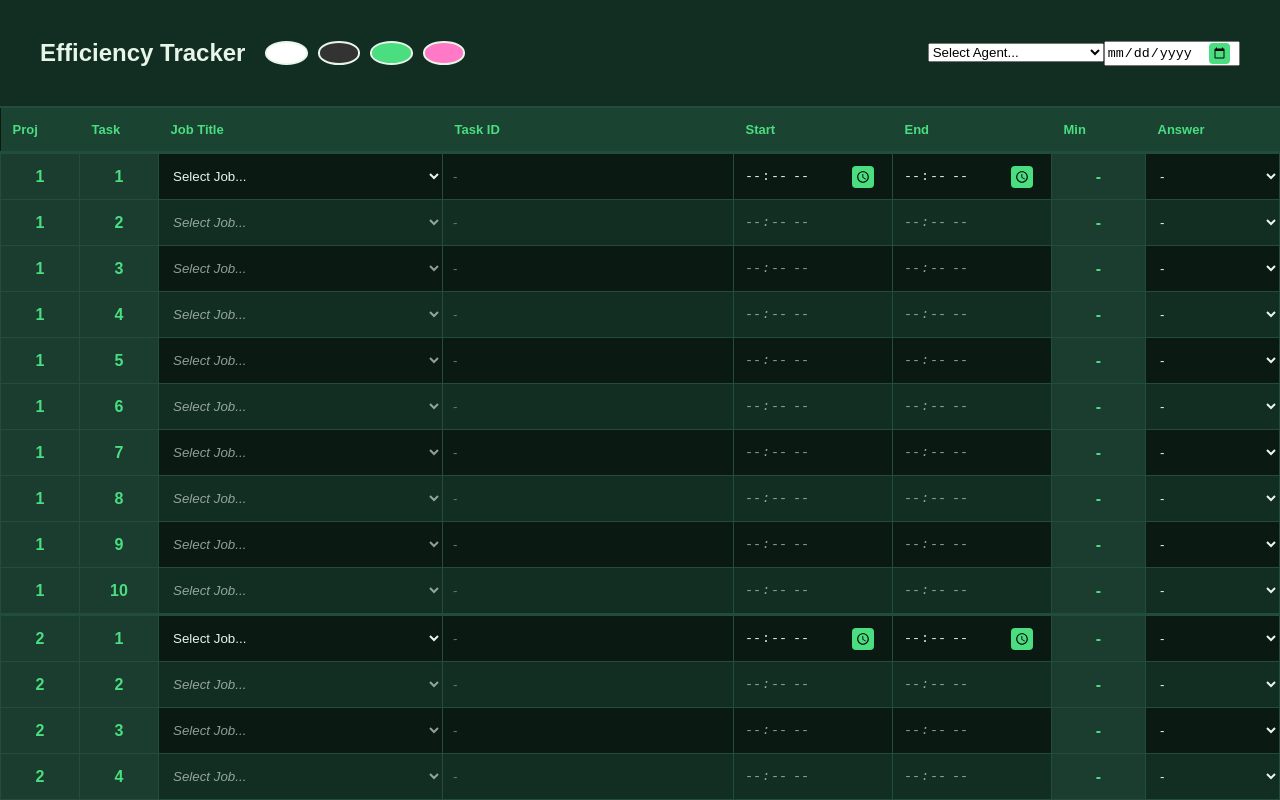
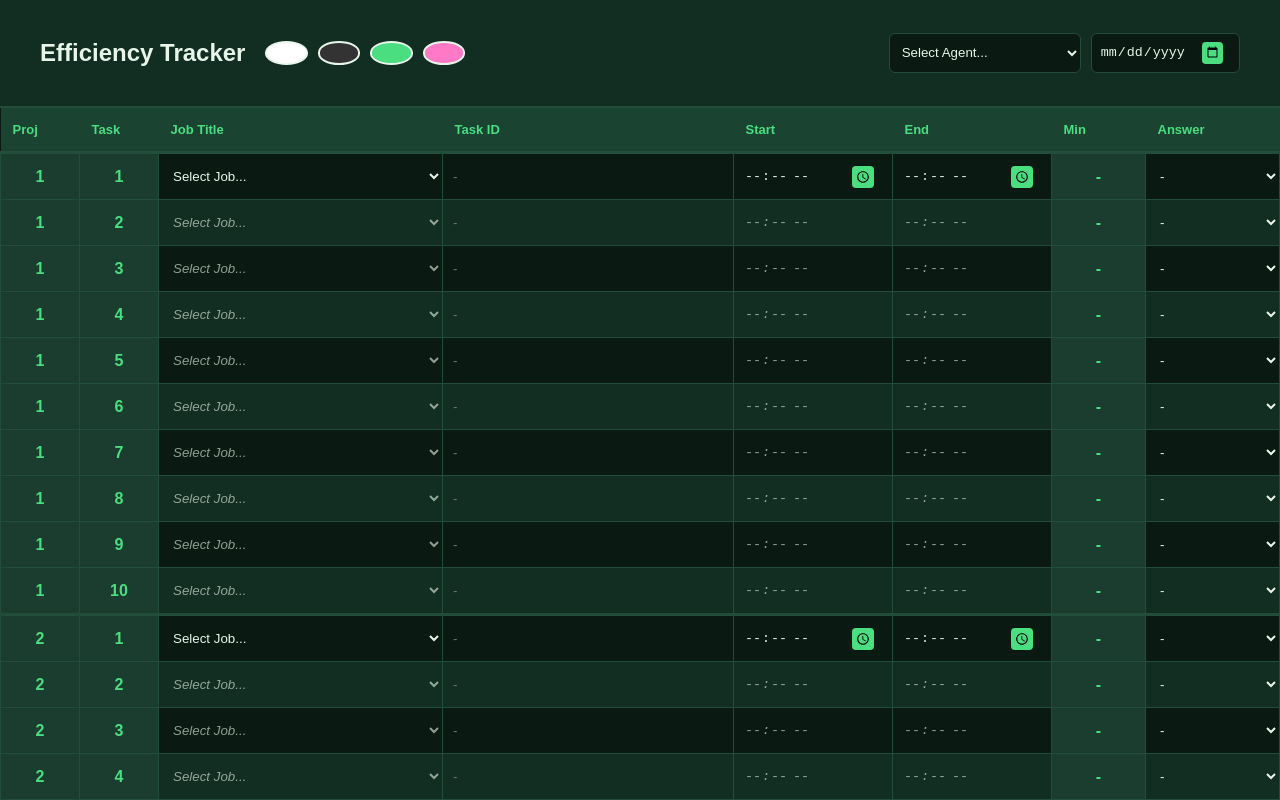
Before and after one commit to beripot/taskTracker, a React (Vite) app in the folder taskTracker/: page / in a window 1280 px wide. Shown: the top 800 px of the page. Built offline with nearby package versions, Linux system fonts and the light colour scheme.

Commit message:
white space fix

```diff
--- a/taskTracker/src/App.css
+++ b/taskTracker/src/App.css
@@ -49,14 +49,18 @@
 
 /* 1. Global Reset */
 body, html {
-  margin: 0; padding: 0;
+  margin: 0;
+  padding: 0;
   background-color: var(--deep-bg);
   color: var(--text-main);
   font-family: sans-serif;
+  width: 100%;
+  overflow-x: hidden;
 }
 
 .container {
   min-height: 100vh;
+  width: 100vw;
   display: flex;
   flex-direction: column;
 }
@@ -69,6 +73,7 @@ body, html {
   display: flex;
   justify-content: space-between;
   align-items: center;
+  box-sizing: border-box;
 }
 
 .theme-controls { display: flex; gap: 10px; }
@@ -85,13 +90,27 @@ body, html {
 .btn-emerald { background: #4ade80; }
 .btn-cyber { background: #ff79c6; }
 
-/* 3. Table Layout (FIXED TO PREVENT SHIFTING) */
-.table-container { flex-grow: 1; overflow: auto; }
+.global-inputs { display: flex; gap: 10px; }
+.global-inputs select, .global-inputs input {
+  background-color: var(--deep-bg);
+  border: 1px solid var(--border-green);
+  color: var(--text-main);
+  padding: 8px;
+  border-radius: 6px;
+}
+
+/* 3. Table Layout - The Fix for White Space & Shifting */
+.table-container {
+  flex-grow: 1;
+  overflow-y: auto;
+  overflow-x: hidden;
+  width: 100%;
+}
 
 table {
   width: 100%;
   border-collapse: collapse;
-  table-layout: fixed; /* CRITICAL: Stops shifting on refresh */
+  table-layout: fixed; /* Ensures columns stay put and stretch to fill */
 }
 
 thead th {
@@ -100,23 +119,22 @@ thead th {
   padding: 12px;
   font-size: 13px;
   position: sticky;
-  top: 0; z-index: 10;
+  top: 0;
+  z-index: 10;
   border-bottom: 2px solid var(--border-green);
   text-align: left;
   white-space: nowrap;
-  overflow: hidden;
-  text-overflow: ellipsis;
 }
 
 td {
   height: 45px;
   border: 1px solid var(--border-green);
   padding: 0;
-  overflow: hidden; /* Prevents cell expansion */
 }
 
 td input, td select {
-  width: 100%; height: 100%;
+  width: 100%;
+  height: 100%;
   background: transparent !important;
   color: var(--text-main) !important;
   border: none !important;
@@ -132,7 +150,7 @@ input[type="time"]::-webkit-calendar-picker-indicator {
   border-radius: 4px;
   padding: 4px;
   cursor: pointer;
-  margin-right: 8px; /* Stops overlapping into next column */
+  margin-right: 8px; /* Keeps it inside its own cell */
 }
 
 /* Specialized Logic */
--- a/taskTracker/src/App.jsx
+++ b/taskTracker/src/App.jsx
@@ -99,7 +99,7 @@ function App() {
               <th style={{ width: '55px' }}>Proj</th>
               <th style={{ width: '55px' }}>Task</th>
               <th style={{ width: '260px' }}>Job Title</th>
-              <th>Task ID</th>
+              <th>Task ID</th> {/* Flexible column - stretches to fill right side */}
               <th style={{ width: '135px' }}>Start</th>
               <th style={{ width: '135px' }}>End</th>
               <th style={{ width: '70px' }}>Min</th>
@@ -141,7 +141,7 @@ function App() {
         </table>
       </div>
       <div className="footer-area">
-        <button className="clear-btn" onClick={() => setTasks(Array(100).fill({ jobTitle: '', startTime: '', endTime: '', taskID: '', answer: '', timeSpent: '' }))} disabled={isSubmitting}>Clear Board</button>
+        <button className="clear-btn" onClick={() => { if(window.confirm("Clear board?")) setTasks(Array(100).fill({ jobTitle: '', startTime: '', endTime: '', taskID: '', answer: '', timeSpent: '' })) }} disabled={isSubmitting}>Clear Board</button>
         <button className="submit-btn" onClick={handleSubmit} disabled={isSubmitting}>
           {isSubmitting ? "Uploading..." : "Submit All"}
         </button>
```
